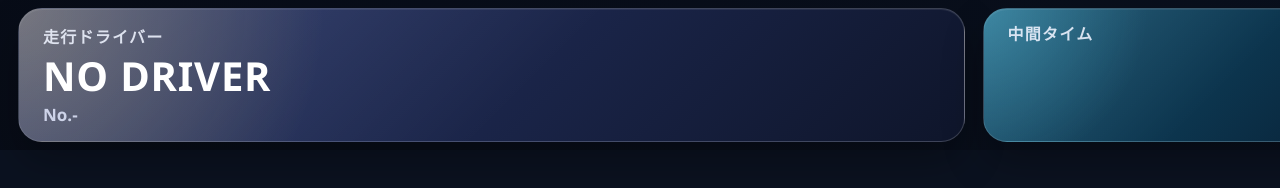
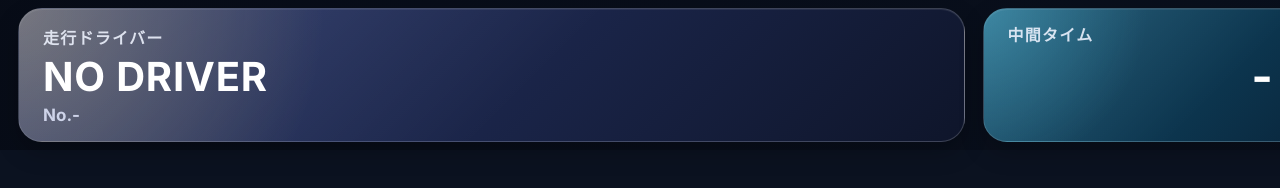
Before and after one commit to babe28/soapbox-race-timer-web, a website: page public/driver-overlay.html in a window 1280 px wide. Shown: the top 188 px of the page. Drawn offline with Linux system fonts and the light colour scheme; no server answers; a web font is replaced by a local one.

Commit message:
Add Noto Sans JP Regular font to the project

```diff
--- a/public/css/common.css
+++ b/public/css/common.css
@@ -1,3 +1,36 @@
+@font-face {
+  font-family: "Soapbox Sans Latin";
+  src:
+    local("Inter"),
+    local("Inter Regular"),
+    url("/fonts/inter/Inter-Regular.woff2") format("woff2");
+  font-style: normal;
+  font-weight: 400;
+  font-display: swap;
+}
+
+@font-face {
+  font-family: "Soapbox Sans Latin";
+  src:
+    local("Inter Bold"),
+    local("Inter"),
+    url("/fonts/inter/Inter-Bold.woff2") format("woff2");
+  font-style: normal;
+  font-weight: 700;
+  font-display: swap;
+}
+
+@font-face {
+  font-family: "Soapbox Sans Japanese";
+  src:
+    local("Noto Sans JP"),
+    local("Noto Sans CJK JP"),
+    url("/fonts/noto-sans-jp/NotoSansJP-Regular.otf") format("opentype");
+  font-style: normal;
+  font-weight: 400;
+  font-display: swap;
+}
+
 :root {
   --bg: #0b1220;
   --panel: #111a2e;
@@ -9,7 +42,10 @@
   --accent-2: #ffcf5a;
   --danger: #ff6a7d;
   --ok: #58d68d;
-  --font: "Segoe UI", "Helvetica Neue", Arial, sans-serif;
+  --font-japanese: "Soapbox Sans Japanese", "Noto Sans JP", "Hiragino Sans", "Yu Gothic", "Meiryo", sans-serif;
+  --font-latin: "Soapbox Sans Latin", "Inter", "Segoe UI", "Helvetica Neue", Arial, sans-serif;
+  --font: var(--font-latin), var(--font-japanese), sans-serif;
+  --font-number: var(--font-latin), "Arial Narrow", "Helvetica Neue", Arial, sans-serif;
 }
 
 * { box-sizing: border-box; }
--- a/public/css/driver-overlay.css
+++ b/public/css/driver-overlay.css
@@ -6,6 +6,8 @@
   margin: 0;
   overflow: hidden;
   background: transparent;
+  font-family: var(--font);
+  text-rendering: optimizeLegibility;
 }
 
 .driver-overlay-shell {
@@ -30,7 +32,7 @@
   padding: 12px 24px;
   border-radius: 24px;
   border: 1px solid rgba(255, 255, 255, 0.18);
-  box-shadow: inset 0 1px 0 rgba(255, 255, 255, 0.08), 0 20px 40px rgba(0, 0, 0, 0.28);
+  box-shadow: inset 0 1px 0 rgba(255, 255, 255, 0.08), 0 10px 24px rgba(0, 0, 0, 0.24);
   overflow: hidden;
 }
 
@@ -64,6 +66,7 @@
   position: relative;
   z-index: 1;
   color: rgba(239, 244, 255, 0.88);
+  font-family: var(--font-japanese), var(--font-latin), sans-serif;
   font-size: 16px;
   font-weight: 700;
   letter-spacing: 0.08em;
@@ -80,14 +83,16 @@
 }
 
 .overlay-driver-name {
+  font-family: var(--font-latin), var(--font-japanese), sans-serif;
   font-size: 40px;
-  font-weight: 900;
+  font-weight: 700;
   letter-spacing: 0.02em;
 }
 
 .overlay-time {
+  font-family: var(--font-number);
   font-size: 46px;
-  font-weight: 900;
+  font-weight: 700;
   font-variant-numeric: tabular-nums;
   text-align: right;
 }
@@ -96,6 +101,7 @@
   position: relative;
   z-index: 1;
   color: rgba(227, 234, 255, 0.84);
+  font-family: var(--font-latin), var(--font-japanese), sans-serif;
   font-size: 17px;
   font-weight: 700;
 }
@@ -112,12 +118,10 @@
 @keyframes overlay-flash {
   0% {
     transform: scale(0.985);
-    box-shadow: inset 0 1px 0 rgba(255, 255, 255, 0.08), 0 0 0 rgba(255, 255, 255, 0);
-    filter: brightness(1.2);
+    opacity: 0.92;
   }
   100% {
     transform: scale(1);
-    box-shadow: inset 0 1px 0 rgba(255, 255, 255, 0.08), 0 20px 40px rgba(0, 0, 0, 0.28);
-    filter: brightness(1);
+    opacity: 1;
   }
 }
--- a/public/driver-overlay.html
+++ b/public/driver-overlay.html
@@ -4,6 +4,9 @@
   <meta charset="UTF-8" />
   <meta name="viewport" content="width=device-width, initial-scale=1.0" />
   <title>Soap Box Derby Driver Overlay</title>
+  <link rel="preload" href="/fonts/inter/Inter-Regular.woff2" as="font" type="font/woff2" crossorigin />
+  <link rel="preload" href="/fonts/inter/Inter-Bold.woff2" as="font" type="font/woff2" crossorigin />
+  <link rel="preload" href="/fonts/noto-sans-jp/NotoSansJP-Regular.otf" as="font" type="font/otf" crossorigin />
   <link rel="stylesheet" href="/css/common.css" />
   <link rel="stylesheet" href="/css/driver-overlay.css" />
 </head>
```
Also changed, not shown: public/css/display.css (+15 -0 lines), public/display.html (+3 -0 lines), public/fonts/inter/Inter-Bold.woff2 (added), public/fonts/inter/Inter-Regular.woff2 (added), 1 other file.
